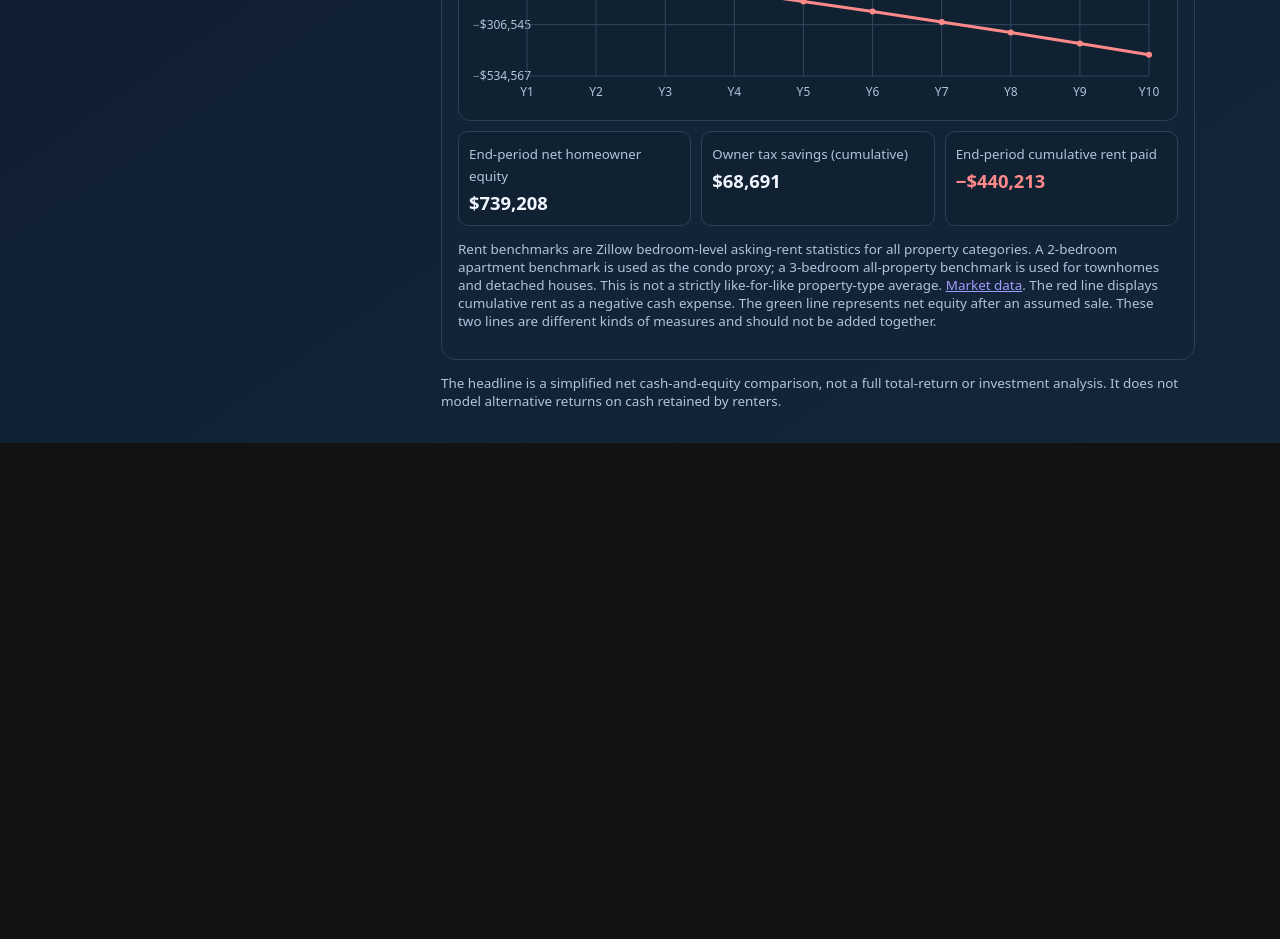
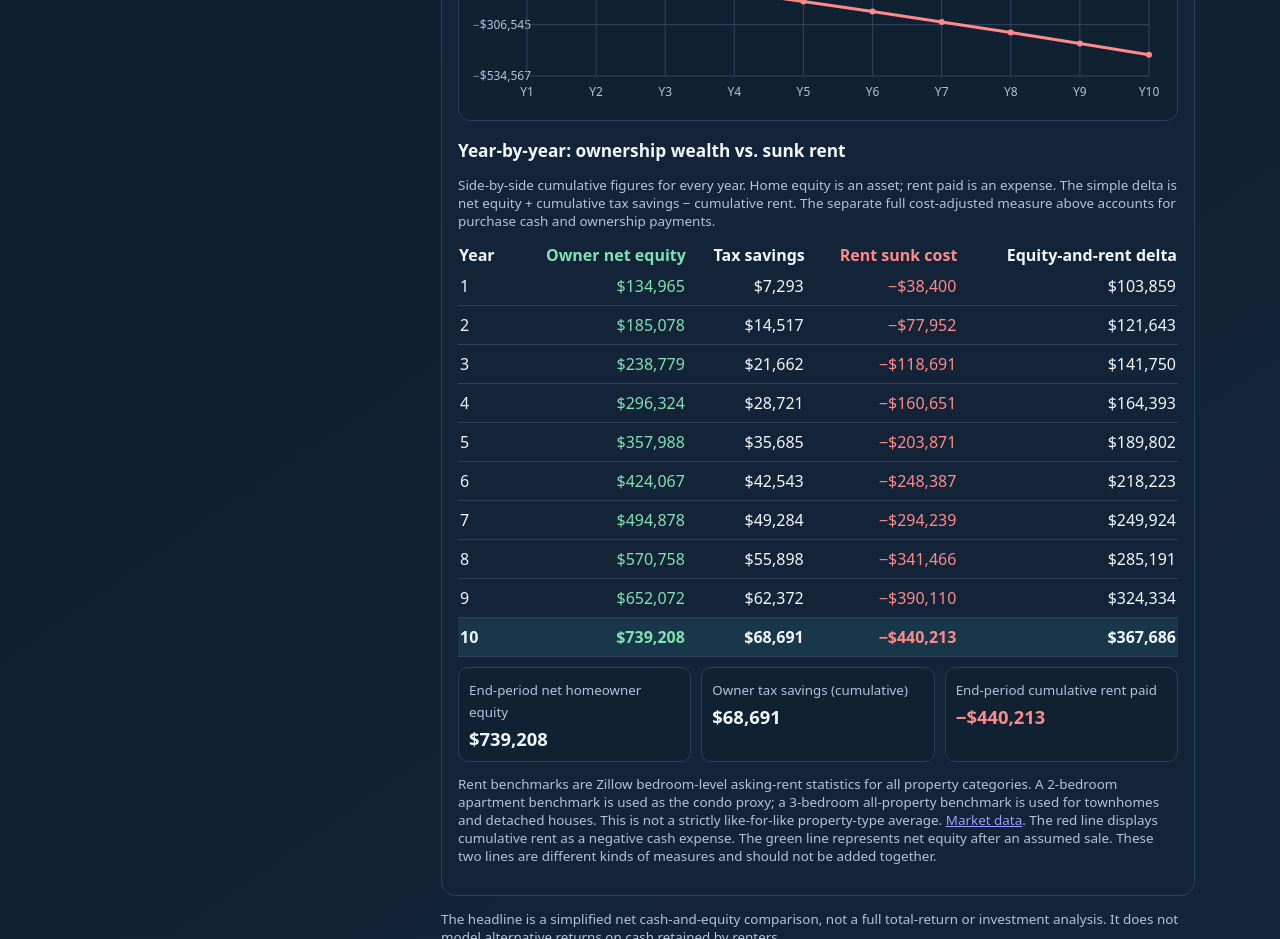
Before and after one commit to gkef90-cloud/orange-county-home-calculator, a plain HTML site: page index.html in a window 1280 px wide. Shown: the part 2340-3279 px from the top of the page. Before the commit the page ends 2783 px from the top, so only its background shows below. Drawn offline with Linux system fonts and the light colour scheme.

Commit message:
Add year-by-year side-by-side home equity and sunk rent comparison

```diff
--- a/index.html
+++ b/index.html
@@ -162,6 +162,14 @@ h1{font-size:clamp(1.7rem,4vw,2.5rem);margin:.2em 0}h2{font-size:1.08rem;margin:
 
     </div>
     <div class='chart'><canvas id='chart' width='760' height='360'></canvas></div>
+    <h2 style='margin-top:18px'>Year-by-year: ownership wealth vs. sunk rent</h2>
+    <p class='hint'>Side-by-side cumulative figures for every year. Home equity is an asset; rent paid is an expense. The simple delta is net equity + cumulative tax savings − cumulative rent. The separate full cost-adjusted measure above accounts for purchase cash and ownership payments.</p>
+    <div style='overflow-x:auto'>
+      <table style='min-width:590px;font-variant-numeric:tabular-nums'>
+        <thead><tr><th scope='col' style='text-align:left'>Year</th><th scope='col' style='text-align:right;color:var(--g)'>Owner net equity</th><th scope='col' style='text-align:right'>Tax savings</th><th scope='col' style='text-align:right;color:var(--r)'>Rent sunk cost</th><th scope='col' style='text-align:right'>Equity-and-rent delta</th></tr></thead>
+        <tbody id='yearComparison'></tbody>
+      </table>
+    </div>
     <div class='notegrid'>
       <div class='note'><small>End-period net homeowner equity</small><strong id='endOwn'>—</strong></div>
       <div class='note'><small>Owner tax savings (cumulative)</small><strong id='endTax'>—</strong></div>
@@ -237,6 +245,7 @@ function render(){
   let bal=loan, rentPaid=0, ownSpent=0, grossOwnerSpent=0, taxTot=0, principal=0, firstTax=0;
   const growth=N('growth')/100, rentGrowth=N('rentGrowth')/100;
   const chart={labels:[],owner:[],rent:[]};
+  const yearRows=[];
   for(let y=1;y<=years;y++){
     const row=sc.rows[y-1]; bal=row.bal; principal=row.pp;
     const propTax=price*N('propTax')/100*Math.pow(1.02,y-1);
@@ -248,6 +257,7 @@ function render(){
     grossOwnerSpent+=ownerCostBeforeTax;ownSpent+=ownCost;rentPaid+=rentCost;
     const home=price*Math.pow(1+growth,y), netSale=home*(1-N('selling')/100)-bal;
     chart.labels.push('Y'+y); chart.owner.push(netSale); chart.rent.push(-rentPaid);
+    yearRows.push({year:y,equity:netSale,tax:taxTot,rent:rentPaid,delta:netSale+taxTot-rentPaid});
   }
   const homeVal=price*Math.pow(1+growth,years), sale=homeVal*N('selling')/100, netEq=homeVal-sale-bal;
   const closingCost=price*N('closing')/100;
@@ -286,6 +296,7 @@ function render(){
   $('futureHome').textContent=money(homeVal);$('balance').textContent=money(bal);$('saleCost').textContent=money(sale);$('netEquity').textContent=money(netEq);
   $('endOwn').textContent=money(netEq);$('endTax').textContent=money(taxTot);$('endRentPaid').textContent=money(-rentPaid);
   draw(chart);
+  $('yearComparison').innerHTML=yearRows.map((row,i)=>`<tr${i===yearRows.length-1?" style='font-weight:800;background:#19374a'":''}><td>${row.year}</td><td style='text-align:right;color:var(--g)'>${money(row.equity)}</td><td style='text-align:right'>${money(row.tax)}</td><td style='text-align:right;color:var(--r)'>${rentVerified?money(-row.rent):'—'}</td><td style='text-align:right'>${rentVerified?money(row.delta):'—'}</td></tr>`).join('');
   const warns=[];
   if(down/price<.2&&N('pmi')===0)warns.push('Below 20% down: PMI is set to $0. Add an estimate if applicable.');
   if($('mortgageType').value!=='fixed')warns.push('ARM results assume a simplified reset rate of '+N('armReset').toFixed(2)+'% after the introductory period.');
```
